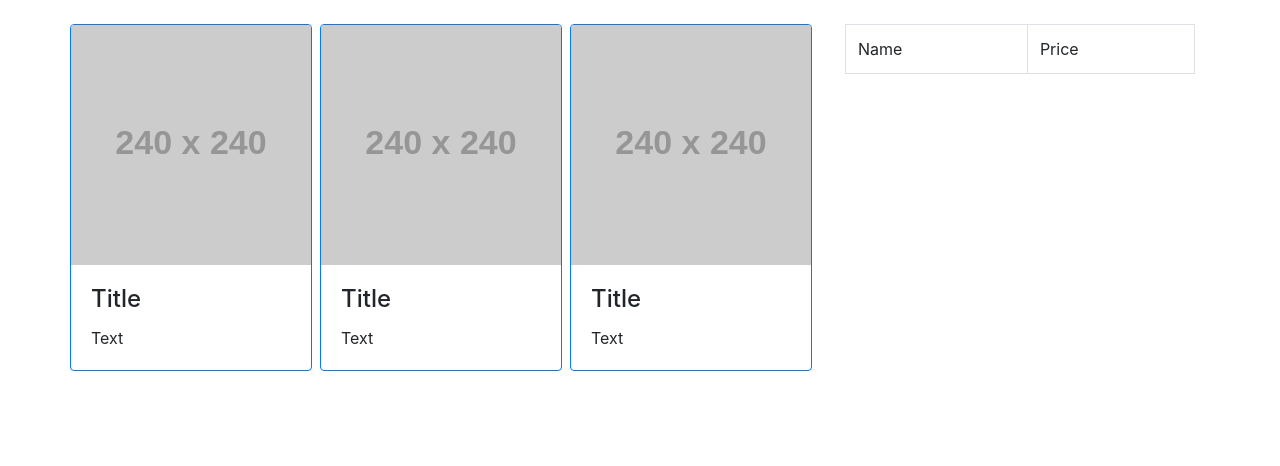
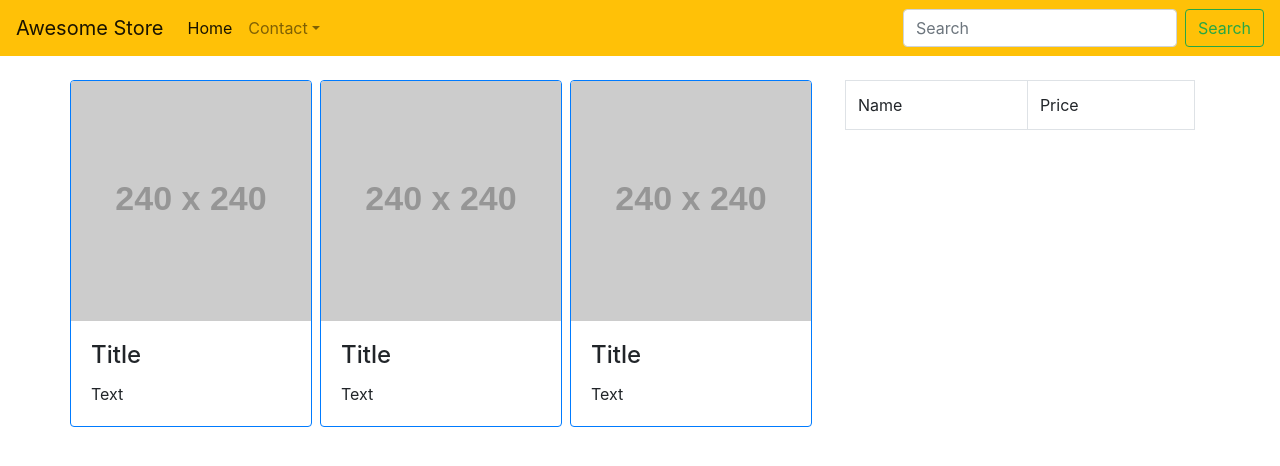
Before and after one commit to NaimBiswas/vue-cli-simple-ecommerce, a Vue app: page / in a window 1280 px wide. Shown: the top 466 px of the page. Built offline with nearby package versions, Linux system fonts and the light colour scheme.

Commit message:
import nav from component file

```diff
--- a/src/App.vue
+++ b/src/App.vue
@@ -1,6 +1,6 @@
 <template>
  <div class="">
-
+    <navBar></navBar>
 
     <div class="container mt-4">
        <div class="row">
@@ -56,12 +56,12 @@ C/O https://placeholder.com/" alt="">
 
 
 
-
+import navBar from '@/components/navBar'
 
 export default {
   name: 'App',
   components: {
-
+   navBar
   }
 }
 </script>
```
